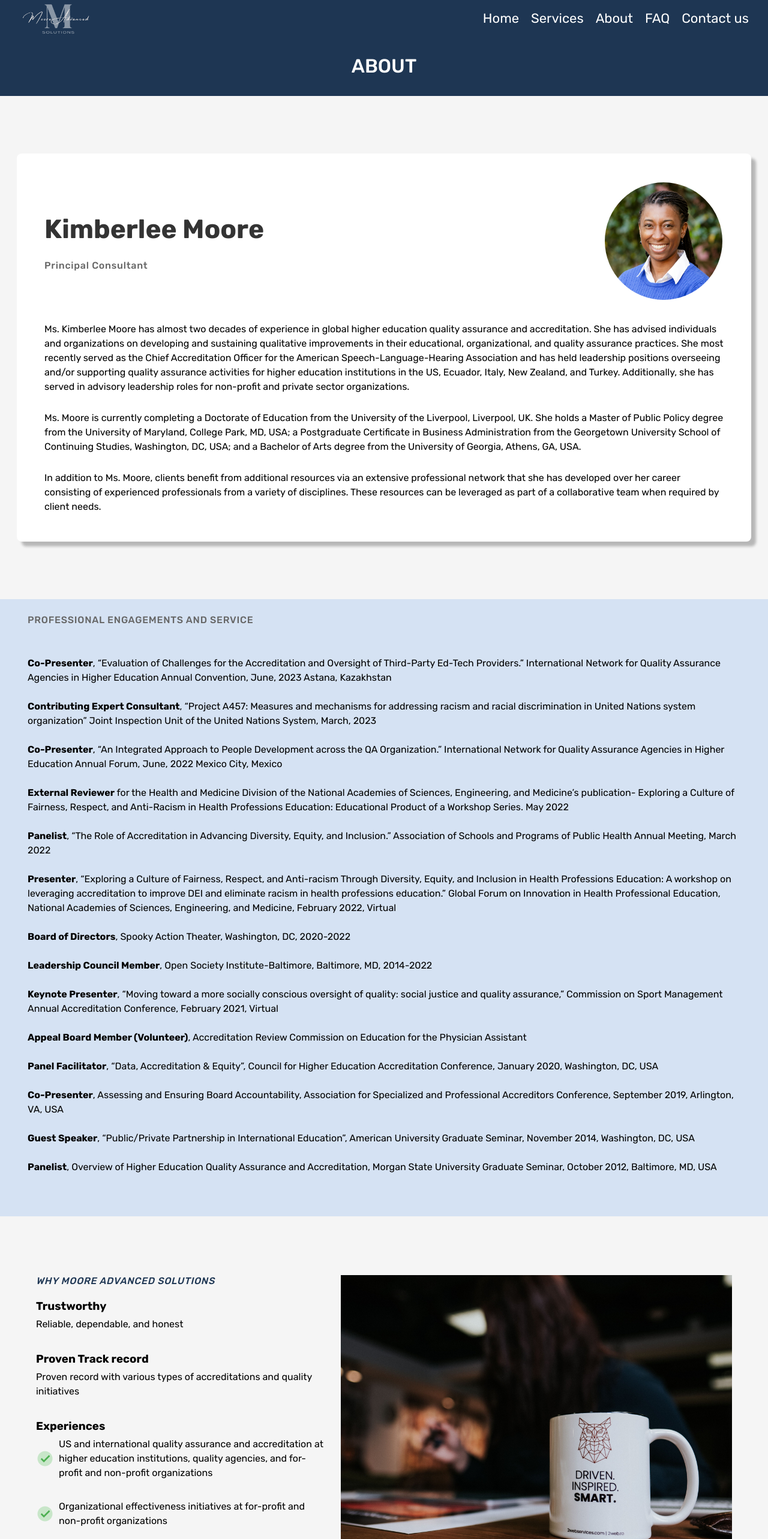
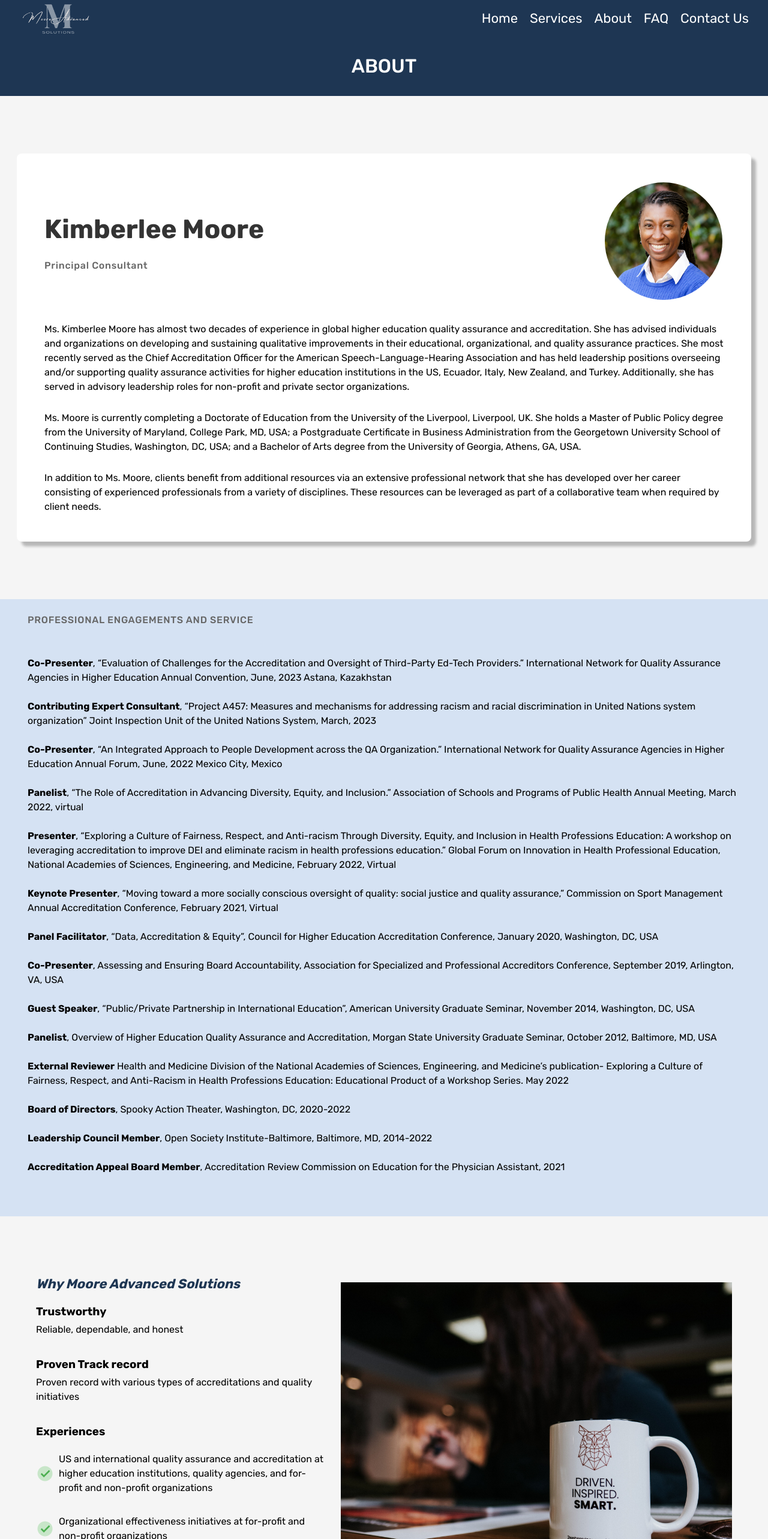
Before and after one commit to Cian747/M, a React (Create React App) app: page /about-us in a window 1280 px wide. Shown: the top 2566 px of the page at 60% size. Built offline with nearby package versions, Linux system fonts and the light colour scheme.

Commit message:
Client requested changes

```diff
--- a/src/components/Footer.js
+++ b/src/components/Footer.js
@@ -26,15 +26,15 @@ function Footer() {
         <div className='address-col'>
           <p className='footer-heading'>Contact</p>
           <address class='contacts'>
-            <p><strong className='footer-contact-name'>Moore Advanced Solutions</strong></p>
             <p>
-              3261 Old Washington Road,
+              <strong className='footer-contact-name'>
+                Moore Advanced Solutions
+              </strong>
             </p>
-            <p>
-              Suite 2020,
-            </p>
-            <p>Waldorf, MD, USA</p>
-            <p className='address'>MD 20602-5432</p>
+            <p>3261 Old Washington Road,</p>
+            <p>Suite 2020,</p>
+            <p>Waldorf, MD 20602-5432</p>
+            <p className='address'>USA</p>
 
             <p>
               <div className='whatsapp-contact'>
--- a/src/components/NewHeader.js
+++ b/src/components/NewHeader.js
@@ -1,23 +1,33 @@
-import { Link } from 'react-router-dom'
+import { Link } from 'react-router-dom';
 
 function NewHeader() {
   return (
     <>
-            <section className="nav container">
-                <div class="nav-logo">
+      <section className='nav container'>
+        <div class='nav-logo'>
           <img src='./assets/logo/MAS (1).png' alt='logo-home' />
         </div>
 
-                <input id="menu-toggle" type="checkbox" />
-                <label className='menu-button-container' for="menu-toggle">
+        <input id='menu-toggle' type='checkbox' />
+        <label className='menu-button-container' for='menu-toggle'>
           <div className='menu-button'></div>
         </label>
-                <ul className="menu">
-                    <li><Link to='/'>Home</Link></li>
-                    <li><Link to='/services'>Services</Link></li>
-                    <li><Link to='/about-us'>About</Link></li>
-                    <li><Link to='/faq'>FAQ</Link></li>
-                    <li><Link to='/contact-us'>Contact us</Link></li>
+        <ul className='menu'>
+          <li>
+            <Link to='/'>Home</Link>
+          </li>
+          <li>
+            <Link to='/services'>Services</Link>
+          </li>
+          <li>
+            <Link to='/about-us'>About</Link>
+          </li>
+          <li>
+            <Link to='/faq'>FAQ</Link>
+          </li>
+          <li>
+            <Link to='/contact-us'>Contact Us</Link>
+          </li>
         </ul>
       </section>
     </>
--- a/src/index.css
+++ b/src/index.css
@@ -238,21 +238,25 @@ body {
   padding-right: 2.4rem;
 }
 
-.why-us-section .text-box > h3 {
-  /* color: #666; */
+/* .why-us-section .text-box > strong {
+  color: #666;
   color: #1e3653;
-  font-size: 1.6rem;
-  font-weight: 500;
+  font-size: 2.2rem;
+  font-weight: 800;
   font-style: italic;
   letter-spacing: 0.75px;
-  text-transform: uppercase;
+  text-transform: title-case;
   margin-bottom: 1.6rem;
-}
+} */
 
 .why-us-section .text-box > h2 {
   font-size: 4.4rem;
   line-height: 1.2;
   margin-bottom: 4.6rem;
+}
+
+.why-us-section .text-box ul {
+  margin-top: 1.6rem;
 }
 
 .why-us-section .text-box ul > li {
@@ -350,9 +354,9 @@ body {
   margin-bottom: 2.4rem;
 }
 
-.contact-us .content p {
+/* .contact-us .content p {
   text-transform: uppercase;
-}
+} */
 
 .contact-us .content a {
   text-transform: lowercase;
@@ -547,8 +551,8 @@ body {
   color: #fff;
   height: 60px;
   padding: 1em;
-  font-weight:400;
-  font-size:22px;
+  font-weight: 400;
+  font-size: 22px;
   width: 100%;
 }
 
@@ -565,14 +569,13 @@ body {
   overflow: hidden;
 }
 
-.menu > li a{
+.menu > li a {
   color: white;
 }
 
-.menu > li a:hover{
+.menu > li a:hover {
   text-decoration: underline;
 }
-
 
 #menu-toggle {
   display: none;
@@ -588,7 +591,6 @@ body {
   justify-content: center;
   align-items: center;
 }
-
 
 /*  Creating the menu button */
 .menu-button,
@@ -623,10 +625,9 @@ body {
 
 #menu-toggle:checked + .menu-button-container .menu-button::after {
   margin-top: 0px;
-/*  transforms the hamburger icon into a cross  */
+  /*  transforms the hamburger icon into a cross  */
   transform: rotate(-45deg);
 }
-
 
 /* Homepage */
 
@@ -1463,7 +1464,6 @@ input:checked ~ .faq-content {
     width: 100%;
     color: white;
     background-color: #1e3653;
-
   }
   /* .menu > li:not(:last-child) {
     border-bottom: 1px solid #444;
--- a/src/pages/About.js
+++ b/src/pages/About.js
@@ -2,8 +2,7 @@ import { Link } from 'react-router-dom';
 // import Header from '../components/Header';
 import LowerHeader from '../components/LowerHeader';
 import Footer from '../components/Footer';
-import NewHeader from "../components/NewHeader";
-
+import NewHeader from '../components/NewHeader';
 
 const ENGAGEMENTS = [
   {
@@ -27,19 +26,10 @@ const ENGAGEMENTS = [
         Mexico City, Mexico`,
   },
   {
-    title: 'External Reviewer',
-    content: ` for the Health and Medicine Division
-        of the National Academies of Sciences, Engineering, and Medicine’s
-        publication- Exploring a Culture of Fairness, Respect, and Anti-Racism
-        in Health Professions Education: Educational Product of a Workshop
-        Series. May 2022`,
-  },
-
-  {
     title: 'Panelist',
     content: `, “The Role of Accreditation in Advancing
         Diversity, Equity, and Inclusion.” Association of Schools and Programs
-        of Public Health Annual Meeting, March 2022`,
+        of Public Health Annual Meeting, March 2022, virtual`,
   },
   {
     title: 'Presenter',
@@ -51,24 +41,11 @@ const ENGAGEMENTS = [
         Sciences, Engineering, and Medicine, February 2022, Virtual`,
   },
   {
-    title: 'Board of Directors',
-    content: `, Spooky Action Theater, Washington, DC, 2020-2022`,
-  },
-  {
-    title: 'Leadership Council Member',
-    content: `, Open Society Institute-Baltimore, Baltimore, MD, 2014-2022`,
-  },
-  {
     title: 'Keynote Presenter',
     content: `, “Moving toward a more socially
         conscious oversight of quality: social justice and quality assurance,”
         Commission on Sport Management Annual Accreditation Conference, February
         2021, Virtual`,
-  },
-  {
-    title: 'Appeal Board Member (Volunteer)',
-    content: `, Accreditation
-        Review Commission on Education for the Physician Assistant`,
   },
   {
     title: 'Panel Facilitator',
@@ -93,6 +70,22 @@ const ENGAGEMENTS = [
     content: `, Overview of Higher Education Quality
         Assurance and Accreditation, Morgan State University Graduate Seminar,
         October 2012, Baltimore, MD, USA`,
+  },
+  {
+    title: 'External Reviewer',
+    content: ` Health and Medicine Division of the National Academies of Sciences, Engineering, and Medicine’s publication- Exploring a Culture of Fairness, Respect, and Anti-Racism in Health Professions Education: Educational Product of a Workshop Series. May 2022`,
+  },
+  {
+    title: 'Board of Directors',
+    content: `, Spooky Action Theater, Washington, DC, 2020-2022`,
+  },
+  {
+    title: 'Leadership Council Member',
+    content: `, Open Society Institute-Baltimore, Baltimore, MD, 2014-2022`,
+  },
+  {
+    title: 'Accreditation Appeal Board Member',
+    content: `, Accreditation Review Commission on Education for the Physician Assistant, 2021`,
   },
 ];
 
@@ -199,7 +192,9 @@ const About = () => {
 
         <section className='why-us-section mb-section '>
           <div className='text-box'>
-            <h3>Why Moore Advanced Solutions</h3>
+            <strong>
+              <i className='tag-name'>Why Moore Advanced Solutions</i>
+            </strong>
             {/* <h2>Improving Organizational Effectiveness </h2> */}
             <ul>
               <li>
--- a/src/pages/ContactUs.js
+++ b/src/pages/ContactUs.js
@@ -1,8 +1,7 @@
 import Footer from '../components/Footer';
 // import Header from '../components/Header';
 // import LowerHeader from '../components/LowerHeader';
-import NewHeader from "../components/NewHeader";
-
+import NewHeader from '../components/NewHeader';
 
 const ContactUs = () => {
   return (
@@ -11,9 +10,9 @@ const ContactUs = () => {
       {/* <LowerHeader text='Contacts'/> */}
       <main className='contact-us container'>
         <div className='content'>
-          <h1>Have any questions for us?</h1>
+          <h1>Have any questions?</h1>
           <p>
-            please contact us at:{' '}
+            Please contact us at:{' '}
             <a
               class='footer-link'
               href='mailto:info@mooreadvancedsolutions.com'
```
Lines whose indentation alone changed are shown as unchanged.
